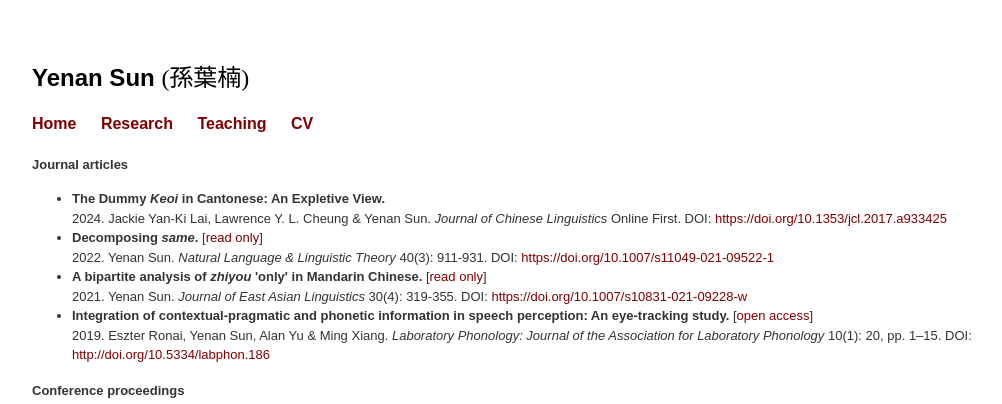
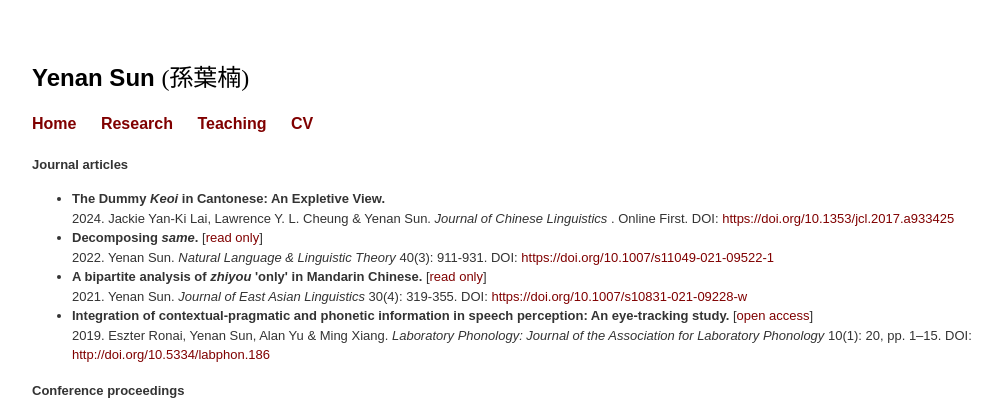
Before and after one commit to yenan09/yenan09.github.io, a Jekyll site: the page built from pub.html, in a window 1280 px wide. Shown: the top 404 px of the page, without its empty margins (68-1070 px from the left). Built offline with Jekyll 4.4.1, drawn with Linux system fonts in a browser that asks for light colours.

```diff
--- a/pub.html
+++ b/pub.html
@@ -12,7 +12,7 @@ title: Research
   <ul>
 
     <li><b>The Dummy <i>Keoi</i> in Cantonese: An Expletive View. </b> <br>
-        2024. Jackie Yan-Ki Lai, Lawrence Y. L. Cheung & Yenan Sun. <i> Journal of Chinese Linguistics </i> Online First. DOI: <a href="https://doi.org/10.1353/jcl.2017.a933425" title="dsame">https://doi.org/10.1353/jcl.2017.a933425</a>
+        2024. Jackie Yan-Ki Lai, Lawrence Y. L. Cheung & Yenan Sun. <i> Journal of Chinese Linguistics </i>. Online First. DOI: <a href="https://doi.org/10.1353/jcl.2017.a933425" title="dsame">https://doi.org/10.1353/jcl.2017.a933425</a>
 
 
     <li><b>Decomposing <i>same</i>.</b>  [<a href="https://rdcu.be/cn5FV" title="dcsame">read only</a>]  <br>
```
